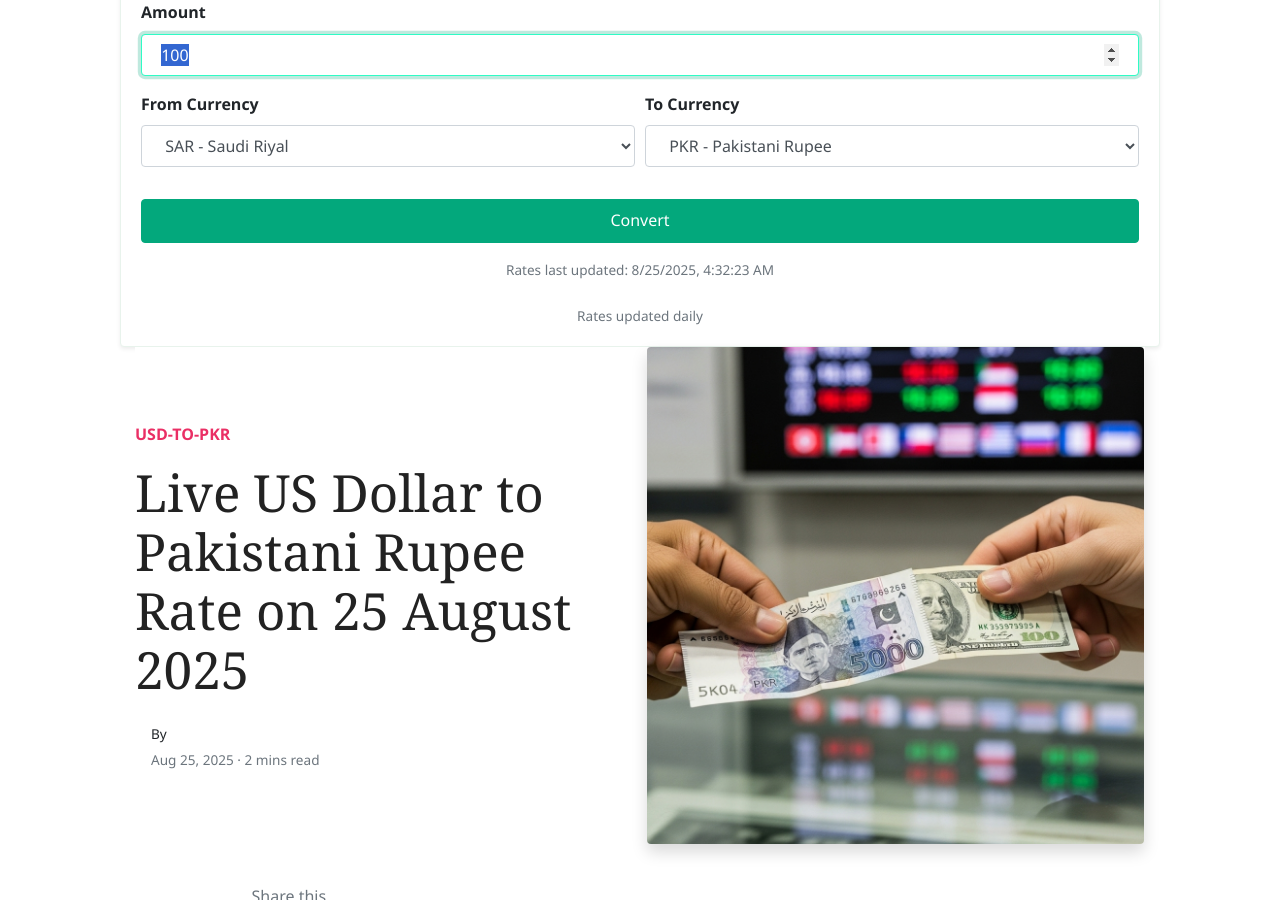
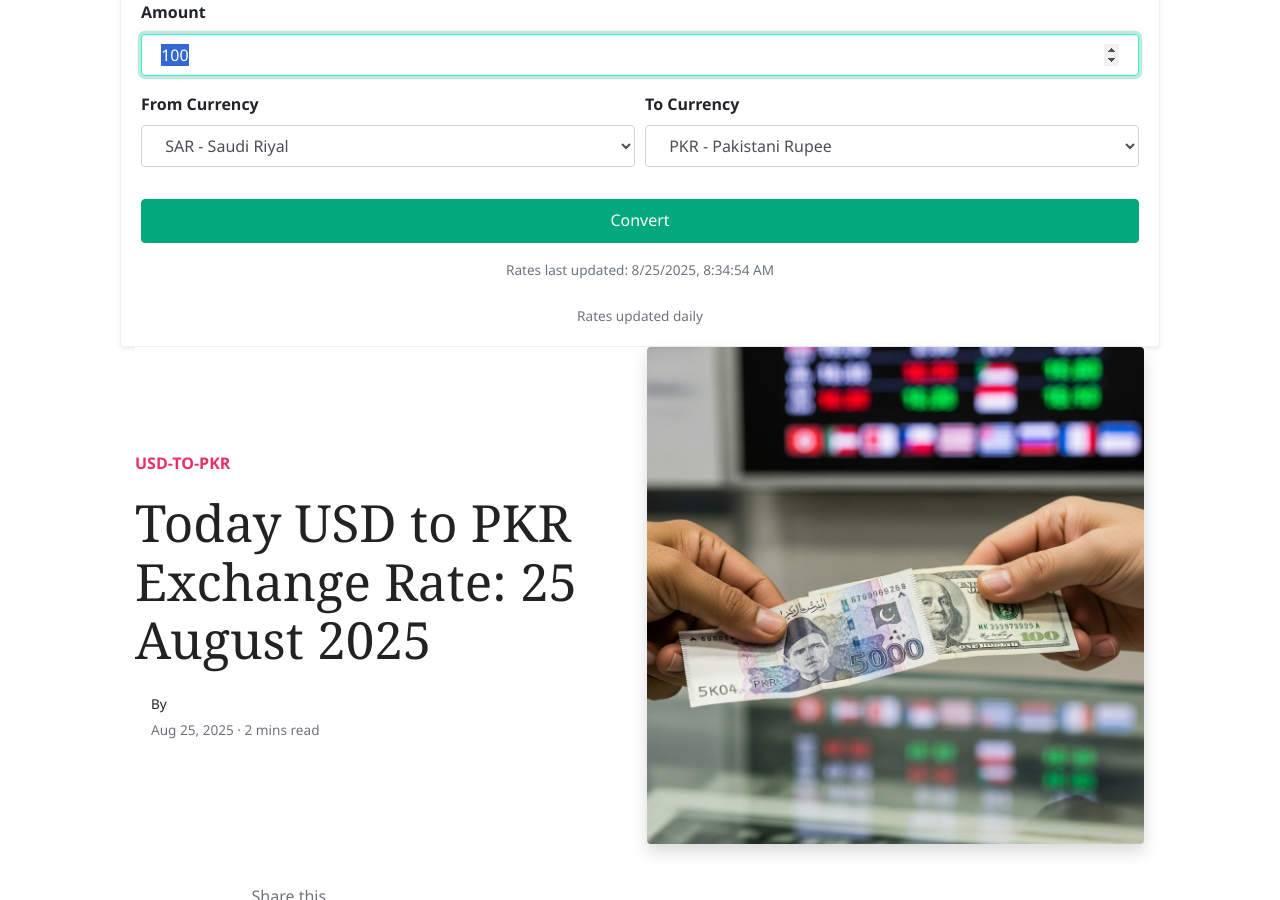
Before and after one commit to mlcom/mlcom.github.io, a Jekyll site: the page built from _posts/2025-08-25-today-us-dollar-to-pkr-exchange-rate-august-2025-prices-updated-usd-to-pkr.md, in a window 1280 px wide and 900 px high, scrolled down 242 px. Built offline with Jekyll 4.4.1, drawn with Linux system fonts in a browser that asks for light colours; nearby versions of some CDN libraries; comment, search, counter and statistics services are not loaded.

Commit message:
Automated: Update currency rates and generate daily posts

```diff
--- a/_data/rates.yml
+++ b/_data/rates.yml
@@ -1,4 +1,4 @@
-last_updated_utc: '2025-08-25T04:32:23.925217+00:00'
+last_updated_utc: '2025-08-25T08:34:54.053614+00:00'
 rates:
   AED: 3.6725
   AFN: 68.4796
--- a/_posts/2025-08-25-today-us-dollar-to-pkr-exchange-rate-august-2025-prices-updated-usd-to-pkr.md
+++ b/_posts/2025-08-25-today-us-dollar-to-pkr-exchange-rate-august-2025-prices-updated-usd-to-pkr.md
@@ -1,6 +1,6 @@
 ---
 layout: post
-title:  'Live US Dollar to Pakistani Rupee Rate on 25 August 2025'
+title:  'Today USD to PKR Exchange Rate: 25 August 2025'
 author: jane
 categories: [ usd-to-pkr ]
 image: assets/images/usd-to-pkr-rate-today.jpg
```
Also changed, not shown: _posts/2025-08-25-today-saudi-riyal-to-pkr-exchange-rate-august-2025-prices-updated-sar-to-pkr.md (+1 -1 lines), _posts/2025-08-25-today-uae-dirham-to-pkr-exchange-rate-august-2025-prices-updated-aed-to-pkr.md (+1 -1 lines), _posts/2025-08-25-today-uk-pound-sterling-to-pkr-exchange-rate-august-2025-prices-updated-gbp-to-pkr.md (+1 -1 lines).
